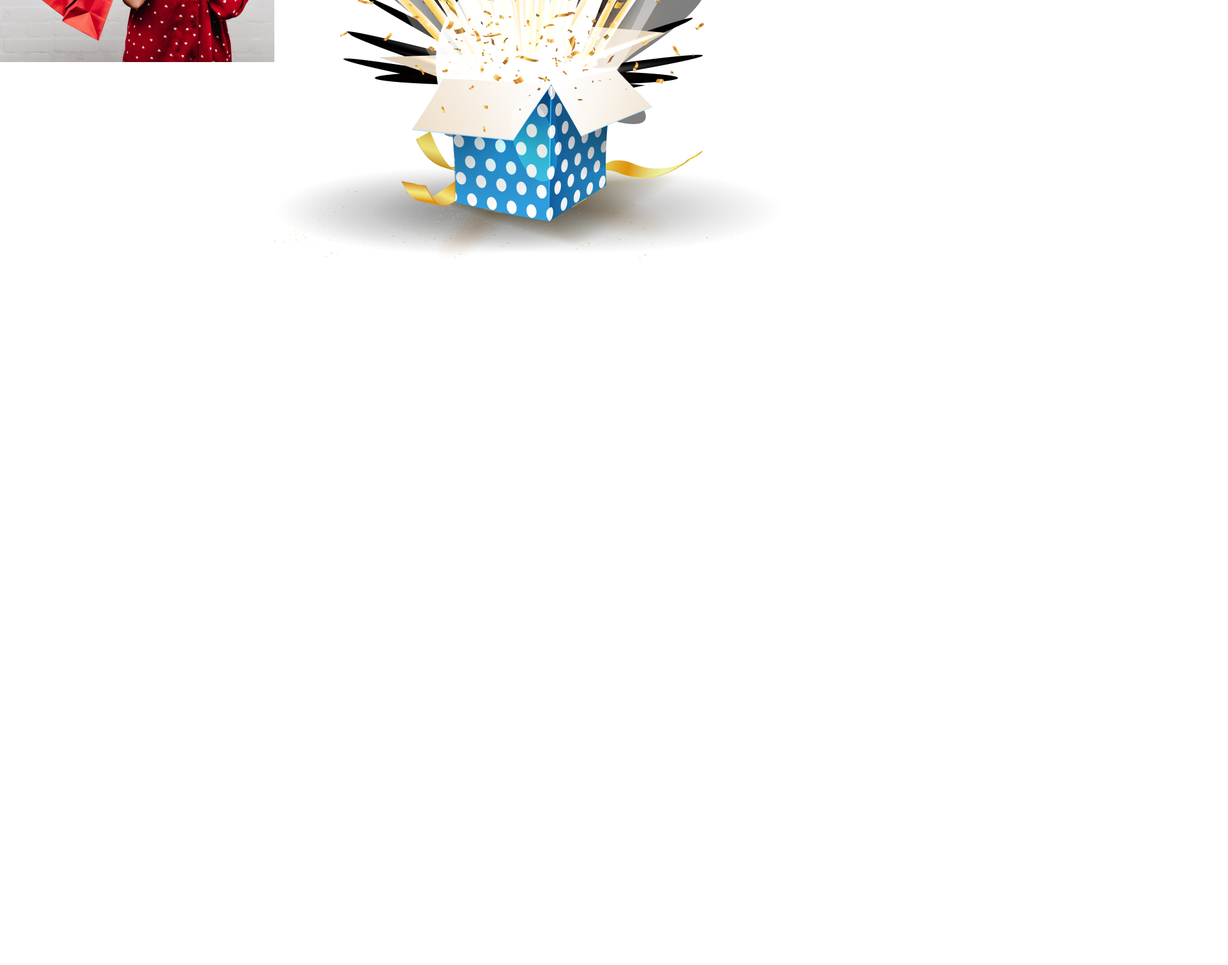
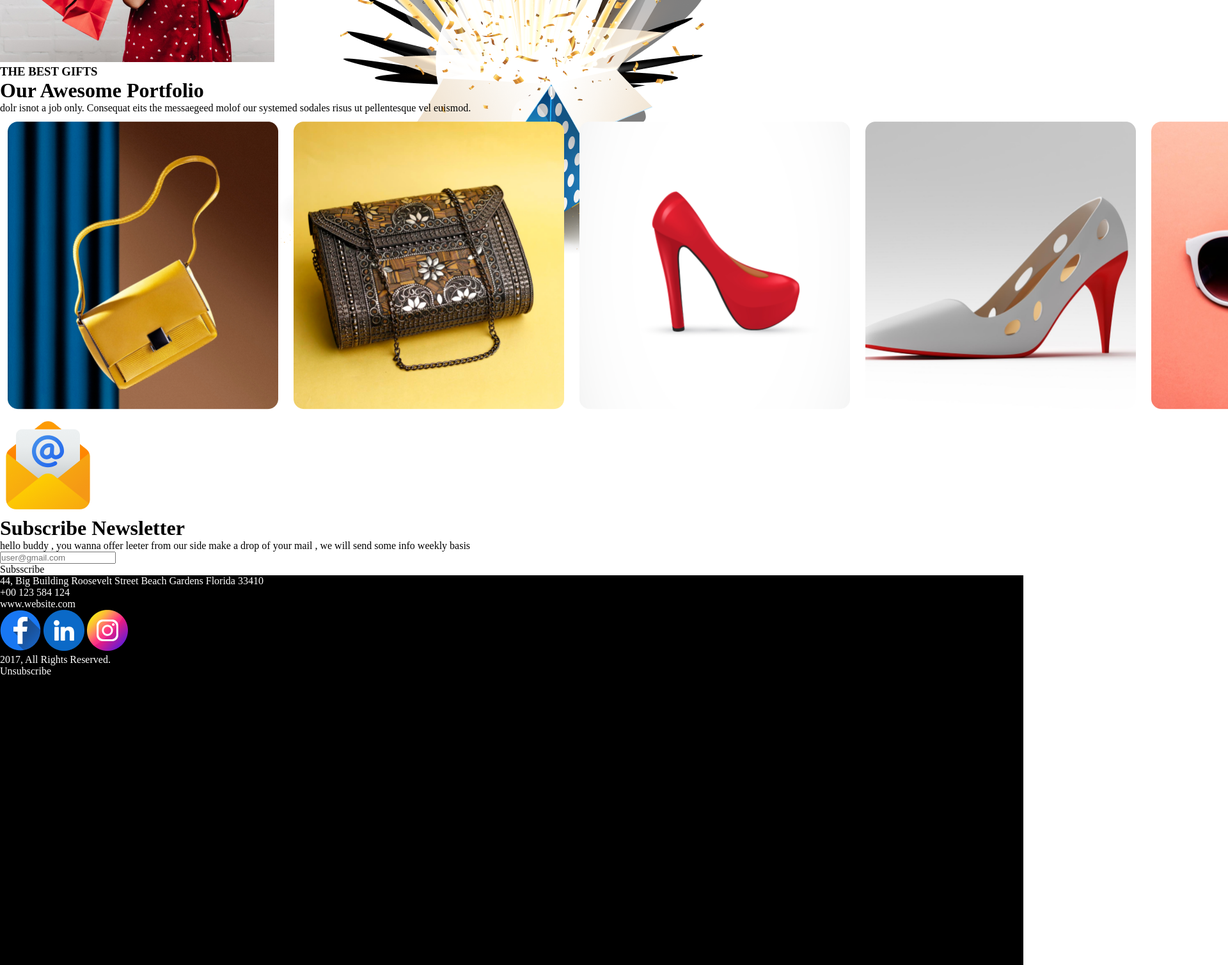
Before and after one commit to aponanwar/b9-a1a1, a plain HTML site: page index.html in a window 1280 px wide. Shown: the part 3271-4779 px from the top of the page at 64% size, 1920 px wide, since content can reach past the window. Before the commit the page ends 3706 px from the top, so only its background shows below. Drawn offline with Linux system fonts and the light colour scheme.

Commit message:
data uploaded all

```diff
--- a/index.html
+++ b/index.html
@@ -94,12 +94,68 @@
 
 <div class="ban7-text-section">
     <div class="ban7-container">
+        <div class="ban7-text">
+            <h3>THE BEST GIFTS</h3>
+            <h1>Our Awesome Portfolio</h1>
+            <p>dolr isnot a job only. Consequat eits the messaegeed molof our systemed sodales risus ut pellentesque vel euismod. </p>
+        </div>
+    </div>
+</div>
+
+<div class="ban8-image-card">
+    <div class="ban8-container-card">
+        <img src="./resources/Rectangle 3.png" alt="" srcset="">
+        <img src="./resources/Rectangle 4.png" alt="" srcset="">
+        <img src="./resources/Rectangle 5.png" alt="" srcset="">
+
+        <img src="./resources/Rectangle 6.png" alt="" srcset="">
+        <img src="./resources/Rectangle 7.png" alt="" srcset="">
+        <img src="./resources/Rectangle 8.png" alt="" srcset="">
 
     </div>
 </div>
 
+<div class="ban9-subscription">
+    <div class="ban9-container">
+        <div class="ban9-text">
+            <img src="./resources/Group 61.png" alt="">
+            <h1>Subscribe Newsletter</h1>
+            <p>hello buddy , you wanna offer leeter from our side make a drop of your mail , we will send some info weekly basis</p>
+            <input type="text" placeholder="user@gmail.com">
+            <p>Subsscribe</p>
+
+        </div>
+    </div>
+</div>
 
 
+<div class="footer">
+    <div class="footer-container">
+        <div class="footer-text">
+                    <div class="footer-row1">
+                        <p>44, Big Building Roosevelt Street
+                            Beach Gardens Florida 33410 </p>
+                        <p>+00 123 584 124 <br> www.website.com</p>
+                    </div>
+                        <div class="footer-row2">
+
+
+                        <div class="footer-icons">
+                            <img src="./resources/Facebook.png" alt="" srcset="">
+                            <img src="./resources/Linkedin.png" alt="" srcset="">
+                            <img src="./resources/Instagram.png" alt="" srcset="">
+                        </div>
+                    </div>
+
+                    <div class="footer-row3">
+                        <p>2017, All Rights Reserved.</p>
+                        <p>Unsubscribe</p>
+                    </div>
+
+
+        </div>
+    </div>
+</div>
 
 </body>
 </html>
--- a/styles/style.css
+++ b/styles/style.css
@@ -77,3 +77,20 @@
     height: 229px;
     background-color: red;
 }
+
+.ban8-container-card{
+    display: flex;
+}
+
+.ban8-container-card img{
+    width: 424px;
+    height: 450px;
+    margin: 12px;
+}
+
+.footer{
+    background-color: black;
+    color: white;
+    width: 1600px;
+    height: 609px;
+}
```
